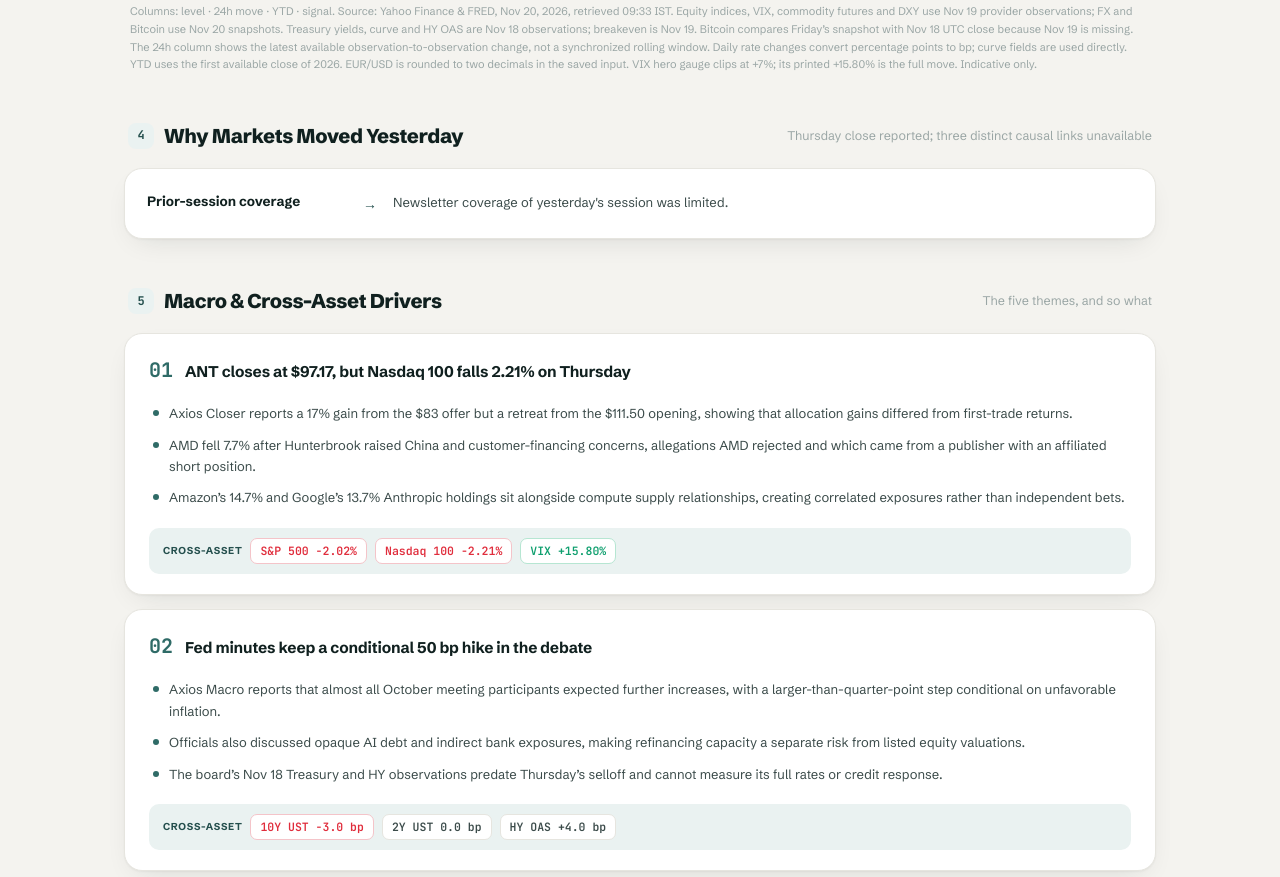
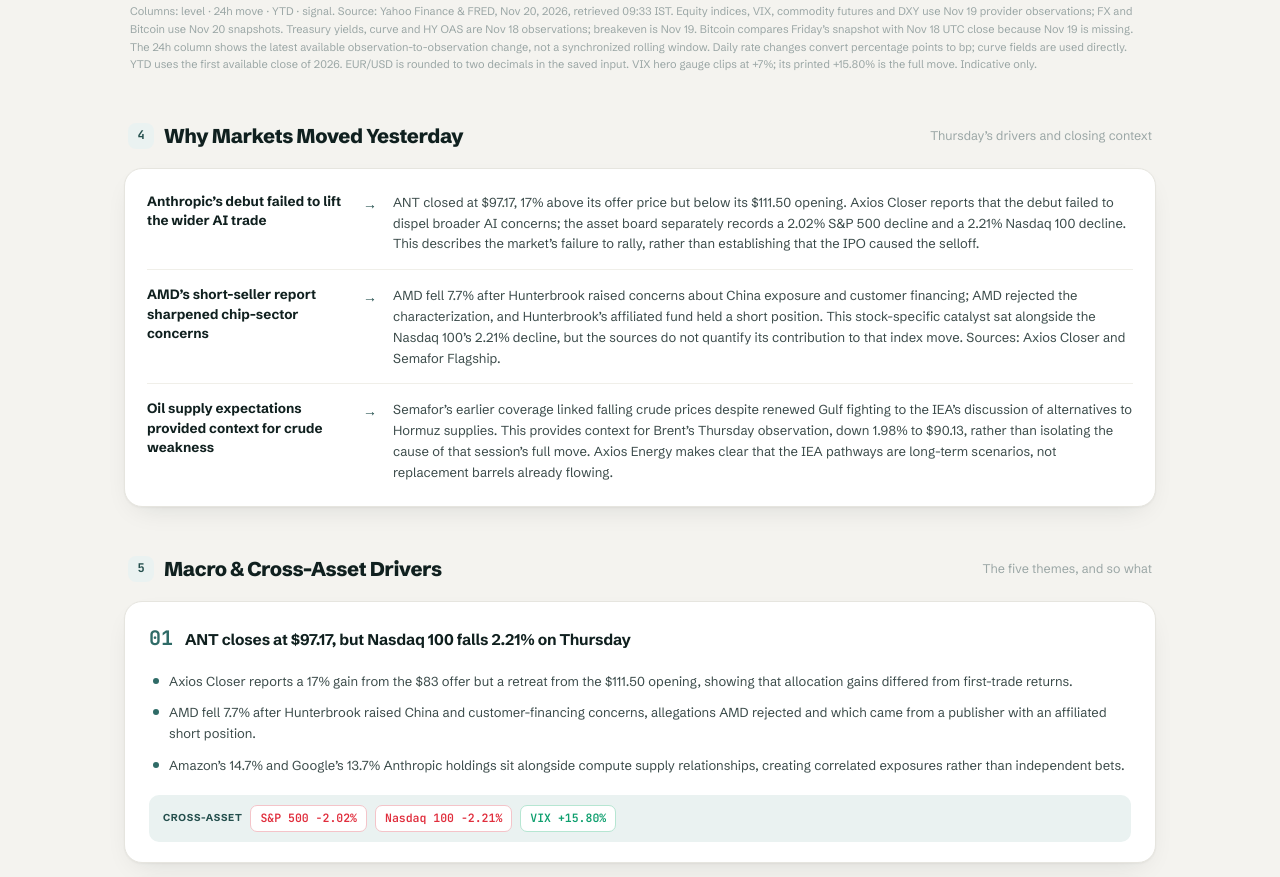
Before and after one commit to portfolio-clippy-macro/portfolio-clippy-macro.github.io, a plain HTML site: page index.html in a window 1280 px wide. Shown: the part 2500-3377 px from the top of the page. Drawn offline with Linux system fonts and the light colour scheme.

Commit message:
Publish macro briefing 2026-11-20

```diff
--- a/index.html
+++ b/index.html
@@ -384,14 +384,23 @@
 
 
 <section id="moved">
-  <div class="shead"><span class="no">4</span><h2>Why Markets Moved Yesterday</h2><span class="sub">Thursday close reported; three distinct causal links unavailable</span></div>
+  <div class="shead"><span class="no">4</span><h2>Why Markets Moved Yesterday</h2><span class="sub">Thursday’s drivers and closing context</span></div>
   <div class="why">
     <div class="whyrow">
-      <div class="cause">Prior-session coverage</div>
+      <div class="cause">Anthropic’s debut failed to lift the wider AI trade</div>
       <div class="arrowcol">&rarr;</div>
-      <div class="effecttext">Newsletter coverage of yesterday's session was limited.</div>
+      <div class="effecttext">ANT closed at $97.17, 17% above its offer price but below its $111.50 opening. Axios Closer reports that the debut failed to dispel broader AI concerns; the asset board separately records a 2.02% S&amp;P 500 decline and a 2.21% Nasdaq 100 decline. This describes the market’s failure to rally, rather than establishing that the IPO caused the selloff.</div>
     </div>
-
+    <div class="whyrow">
+      <div class="cause">AMD’s short-seller report sharpened chip-sector concerns</div>
+      <div class="arrowcol">&rarr;</div>
+      <div class="effecttext">AMD fell 7.7% after Hunterbrook raised concerns about China exposure and customer financing; AMD rejected the characterization, and Hunterbrook’s affiliated fund held a short position. This stock-specific catalyst sat alongside the Nasdaq 100’s 2.21% decline, but the sources do not quantify its contribution to that index move. Sources: Axios Closer and Semafor Flagship.</div>
+    </div>
+    <div class="whyrow">
+      <div class="cause">Oil supply expectations provided context for crude weakness</div>
+      <div class="arrowcol">&rarr;</div>
+      <div class="effecttext">Semafor’s earlier coverage linked falling crude prices despite renewed Gulf fighting to the IEA’s discussion of alternatives to Hormuz supplies. This provides context for Brent’s Thursday observation, down 1.98% to $90.13, rather than isolating the cause of that session’s full move. Axios Energy makes clear that the IEA pathways are long-term scenarios, not replacement barrels already flowing.</div>
+    </div>
   </div>
 </section>
 
```
